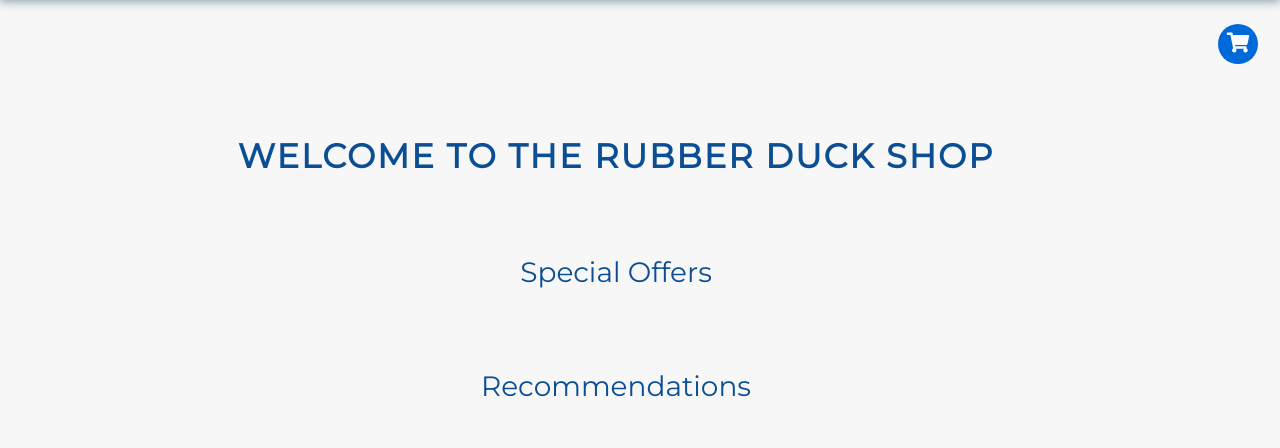
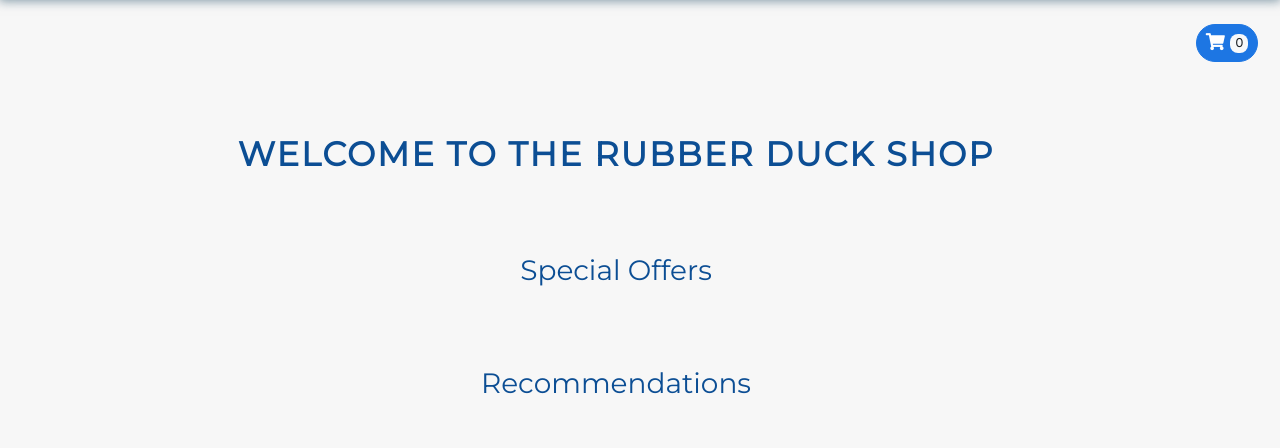
Before and after one commit to devrox7/DWP-2020, a PHP site: the page made by dwp-app/Views/Home.view.php in a window 1280 px wide. Shown: the part 80-528 px from the top of the page. Run offline with PHP 8.4, Linux system fonts and the light colour scheme; the template is opened without the code that fills it, so the values that code supplies are empty; the visitor is signed in with stand-in values (Sample User, id 1); a stand-in replaces the project's code that opens the database connection; some libraries are stand-ins or nearby versions.

Commit message:
changed shopping basket

```diff
--- a/dwp-app/Views/Description.view.php
+++ b/dwp-app/Views/Description.view.php
@@ -26,7 +26,7 @@ echo"
     <div class=' col-12 col-xs-12 col-sm-10 col-md-7 col-lg-6 col-xl-6 m-4'>
     <div class='d-flex justify-content-center'>
 
-        <div class='text-center col-10' style='font-size: 17px;
+        <div class='text-center col-xl-10' style='font-size: 17px;
         letter-spacing: 1px;'>
 
         ". $descView->info['Description'] ."
--- a/dwp-app/Views/Profile.view.php
+++ b/dwp-app/Views/Profile.view.php
@@ -42,7 +42,7 @@ echo"
 
                     <h5> Address</h5>
                         ". $profileView->info['City'] ."
-                        ". $profileView->info['ZIP'] ."
+                        ". $profileView->info['ZIP'] .",
                         ". $profileView->info['Address'] ."<br><br><br>
 
                     <button class='btn btn-primary' disabled>Change User Info</button><br><br>
--- a/dwp-app/assets/layout/header.php
+++ b/dwp-app/assets/layout/header.php
@@ -104,11 +104,16 @@
         echo "
                 <div class=' page-header ml-4 pt-4 bp-3'>
                     <div class='row d-flex justify-content-around'>
-                    <div   data-toggle='tooltip' data-placement='left' title='Shopping Basket' class='col d-flex justify-content-end'>
-                    <div class='basket-icon' >
-                        <i class='fas fa-shopping-cart'></i>
-                    </div>
-                </div>
+
+                        <div   data-toggle='tooltip' data-placement='left' title='Shopping Basket' class='col d-flex justify-content-end'>
+                            <button type='button'' class='basket-icon btn btn-primary' >
+                                <i class='fas fa-shopping-cart'></i>
+                                <span class='badge badge-light'>0</span>
+
+                            </button>
+
+                        </div>
+
                         <div class='col-12 text-center'><h1>{$page_title}</h1></div>
 
 
--- a/dwp-app/assets/styles.css
+++ b/dwp-app/assets/styles.css
@@ -163,16 +163,13 @@ h6 {
 }
 
 .basket-icon {
-    color: white;
-    width: 40px;
-    background: #0069d9;
-    text-align: center;
-    height: 40px;
-    border-radius: 20px;
-    font-size: 20px;
-    padding-top: 4px;
+    font-size: 17px;
     transition: transform .3s;
     margin-right: 7px;
+}
+
+.badge-light {
+    border-radius: 8px;
 }
 
 .user-icon {
```
